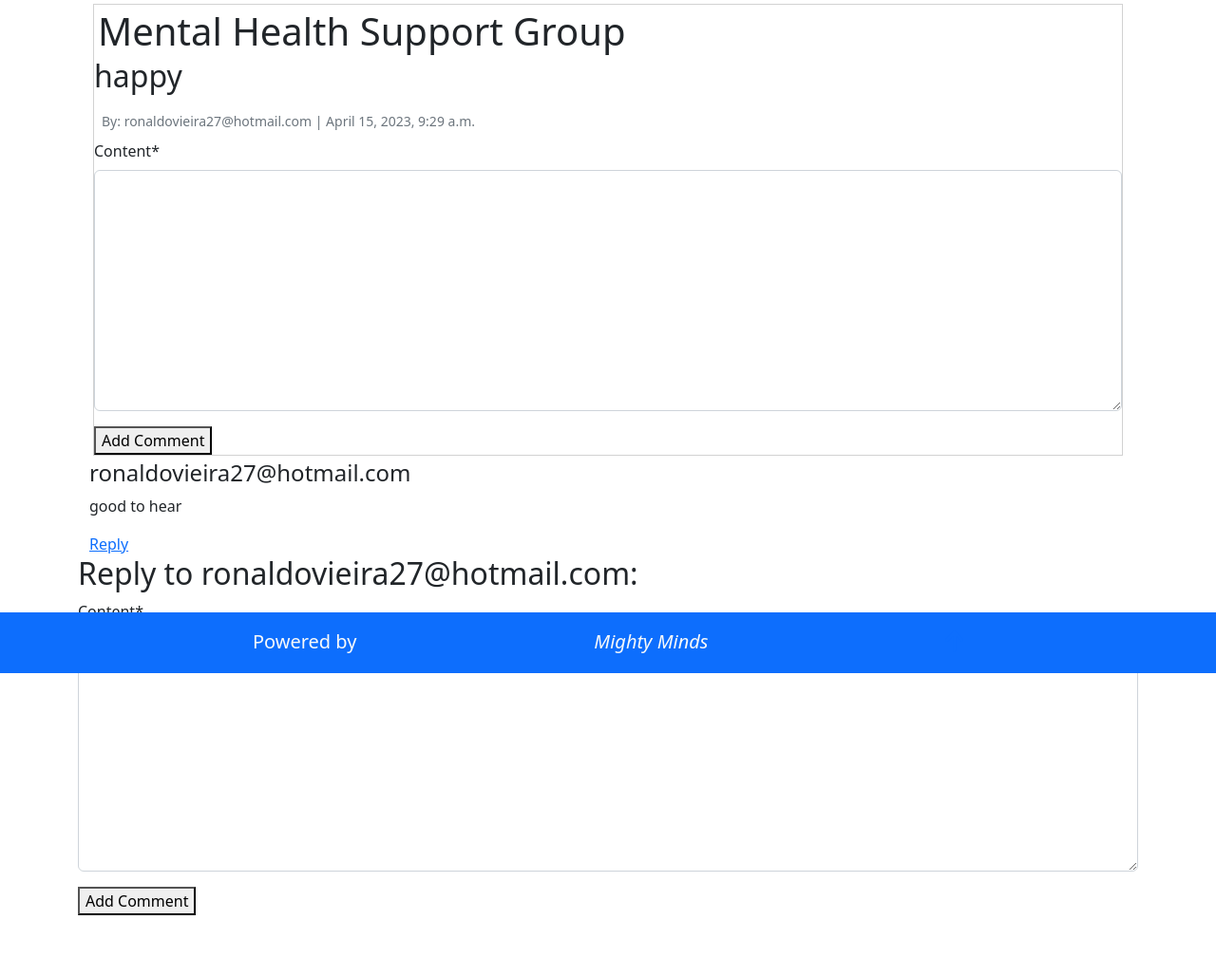
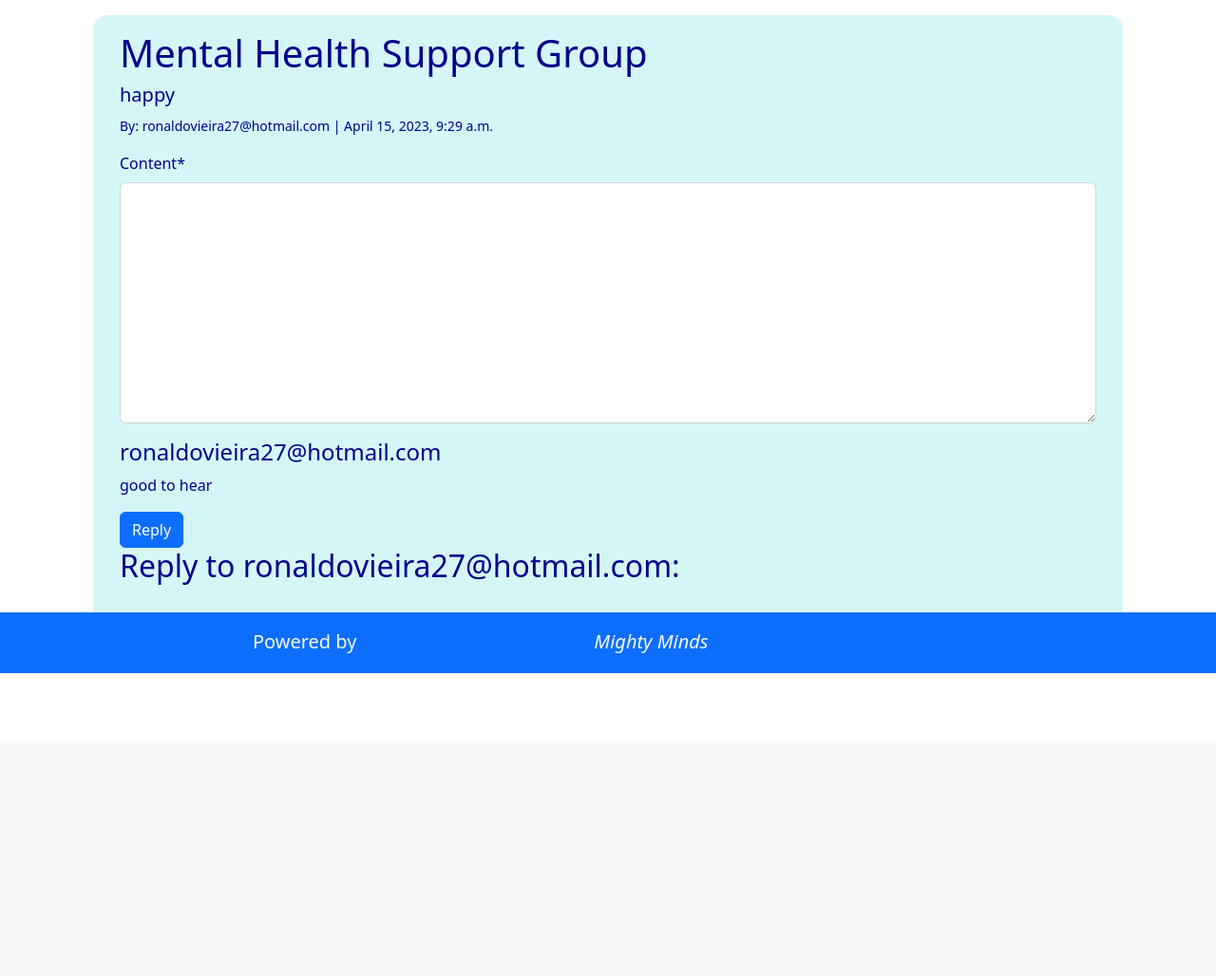
Before and after one commit to Edb83/breaking-the-silence, a Django app: page /forum/post/3/?parent=6 in a window 1280 px wide. Shown: the part 91-1119 px from the top of the page at 95% size. After the commit the page ends 800 px from the top, so only its background shows below. Run offline with Django 4.2, Linux system fonts and the light colour scheme; a user stored in the database is signed in; data comes from the database, SQL or seed files in the repository; both versions use the stored data as it was after the commit; some libraries are stand-ins or nearby versions.

Commit message:
styling done to forum pages

```diff
--- a/forum/templates/forum/comment_list.html
+++ b/forum/templates/forum/comment_list.html
@@ -4,9 +4,10 @@
 <div style="margin-left: {{ level|default:0 }}em">
     <h4>{{ comment.created_by.username }}</h4>
     <p>{{ comment.content }}</p>
-    <a href="{% url 'post_detail' pk=post.id %}?parent={{ comment.id }}">Reply</a>
+    <a href="{% url 'post_detail' pk=post.id %}?parent={{ comment.id }}" class="btn btn-primary">Reply</a>
     {% with comments=comment.comment_set.all level=level|default:0|add:1 %}
         {% include "forum/comment_list.html" %}
     {% endwith %}
+
 </div>
 {% endfor %}
--- a/forum/templates/forum/post_detail.html
+++ b/forum/templates/forum/post_detail.html
@@ -2,31 +2,30 @@
 {% load crispy_forms_tags %}
 
 {% block content %}
-
+<section class="post_detail_section m-3 p-3">
   <div class="container">
-  <div class="card m-1 rounded-0">
-    <h1 class="m-1">{{ post.topic.title }}</h1>
-    <h2>{{ post.content }}</h2>
-    <p class="m-2"><small class="text-muted">By: {{ post.created_by.username }} | {{ post.created_at }}</small></p>
+    <div class="row">
+      <div class="col-12">
+        <h1>{{ post.topic.title }}</h1>
+        <h5>{{ post.content }}</h5>
+        <p><small>By: {{ post.created_by.username }} | {{ post.created_at }}</small></p>
         <form method="post">
           {% csrf_token %}
           {{ form|crispy }}
-      <button type="submit">Add Comment</button>
         </form>
-  </div>
         <div>
           {% include "forum/comment_list.html" %}
         </div>
-</div>
-
         {% if user.is_authenticated %}
         {% if parent_comment %}
         <h2>Reply to {{ parent_comment.created_by.username }}:</h2>
-    <form method="post">
-      {% csrf_token %}
-      {{ form|crispy }}
-      <button type="submit">Add Comment</button>
-    </form>
         {% endif %}
         {% endif %}
+        <br>
+        <button type="submit" class="btn btn-primary">Add Comment</button>
+        <a href="{% url 'topics' %}" class="btn btn-primary">Return to Forum</a>
+      </div>
+    </div>
+  </div>
+</section>
 {% endblock %}
--- a/forum/templates/forum/topic_detail.html
+++ b/forum/templates/forum/topic_detail.html
@@ -34,14 +34,14 @@
     <div class="row">
       {% if user.is_authenticated %}
       <h2>Add a new post:</h2>
+      {% endif %}
       <form method="post">
         {% csrf_token %}
         {{ form|crispy }}
         <button type="submit" class="btn btn-primary">Add Post</button>
+        <a href="{% url 'topics' %}" class="btn btn-primary">Return to Forum</a>
       </form>
-      {% endif %}
     </div>
-
   </div>
 </section>
 
--- a/profiles/templates/profiles/edit_user_profile.html
+++ b/profiles/templates/profiles/edit_user_profile.html
@@ -11,6 +11,7 @@
           {% csrf_token %}
           {{ form|crispy }}
           <button type="submit" class="btn btn-primary">Save changes</button>
+          <a href="{% url 'user_profile' request.user.username %}" class="btn btn-primary">Return to Profile</a>
         </form>
       </div>
     </div>
--- a/static/css/base.css
+++ b/static/css/base.css
@@ -63,11 +63,9 @@ footer p {
 .forum_image {
     /* Sits on top of the page content */
     background-color: rgb(163, 160, 160);
-    background-image: url('/static/img/pexels.jpg');
-    background-size: contain;
+    background-size: cover;
     background-repeat: no-repeat;
-    background-position: right;
-    width: 300px;
+    width: 100%;
 }
 
 .topic {
@@ -116,7 +114,7 @@ post1 {
     overflow-x: hidden;
   }
 
-  .user_profile_section, .edit_user_profile_section, .checkin_form_section, .topics_section, .topic_detail_section {
+  .user_profile_section, .edit_user_profile_section, .checkin_form_section, .topics_section, .topic_detail_section, .post_detail_section {
     margin: 2%;
     color: var(--primary);
     background-color:var(--secondary);
@@ -165,3 +163,14 @@ post1 {
   footer {
     height: 4rem;
   }
+
+
+  @media only screen and (min-width: 992px) {
+    .forum_image {
+      /* Sits on top of the page content */
+      background-color: rgb(163, 160, 160);
+      background-size: cover;
+      background-repeat: no-repeat;
+      width: 100%;
+  }
+  }
```
Also changed, not shown: forum/templates/forum/topics.html (+4 -13 lines), db.sqlite3. Lines whose indentation alone changed are shown as unchanged.
